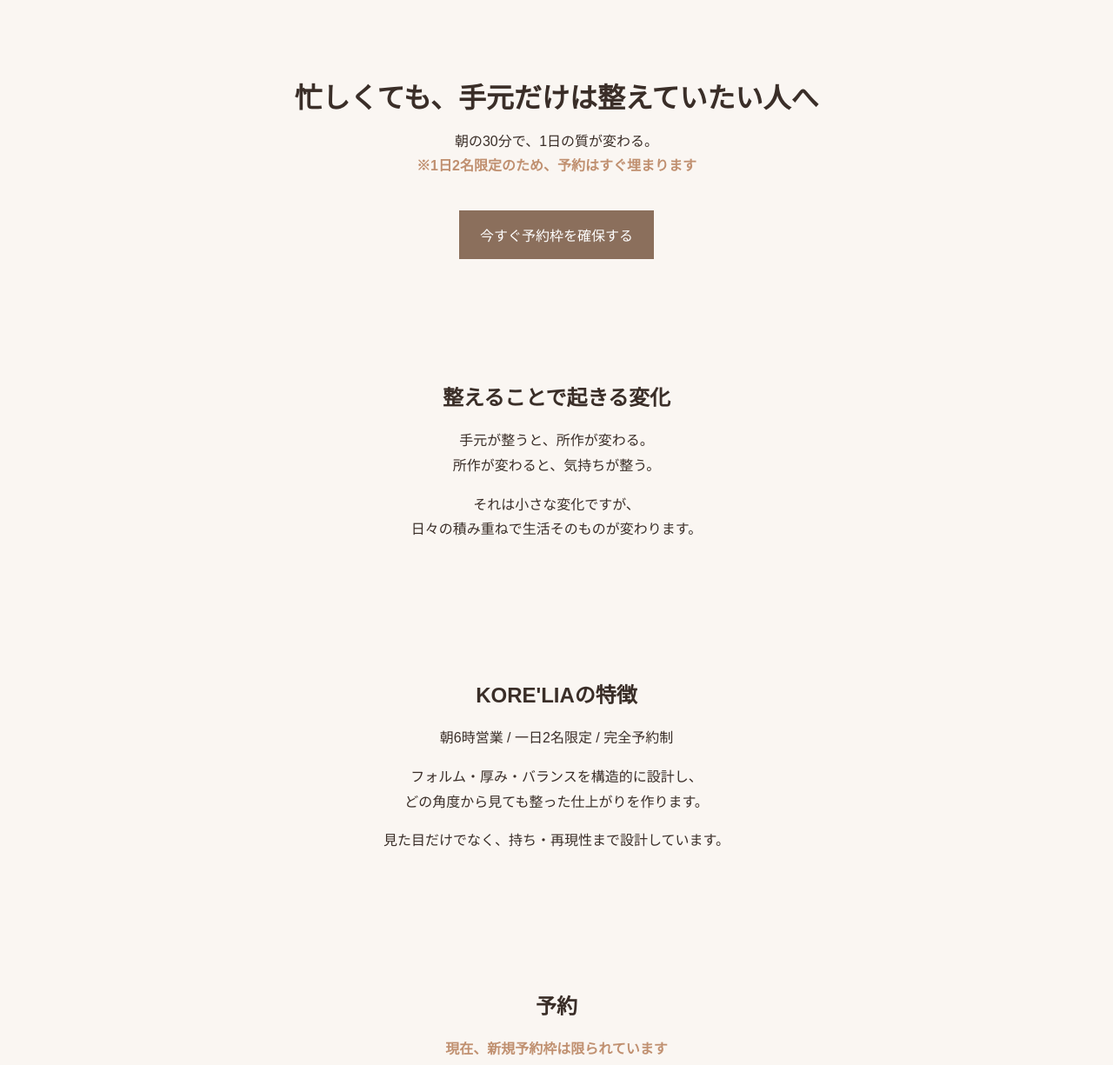
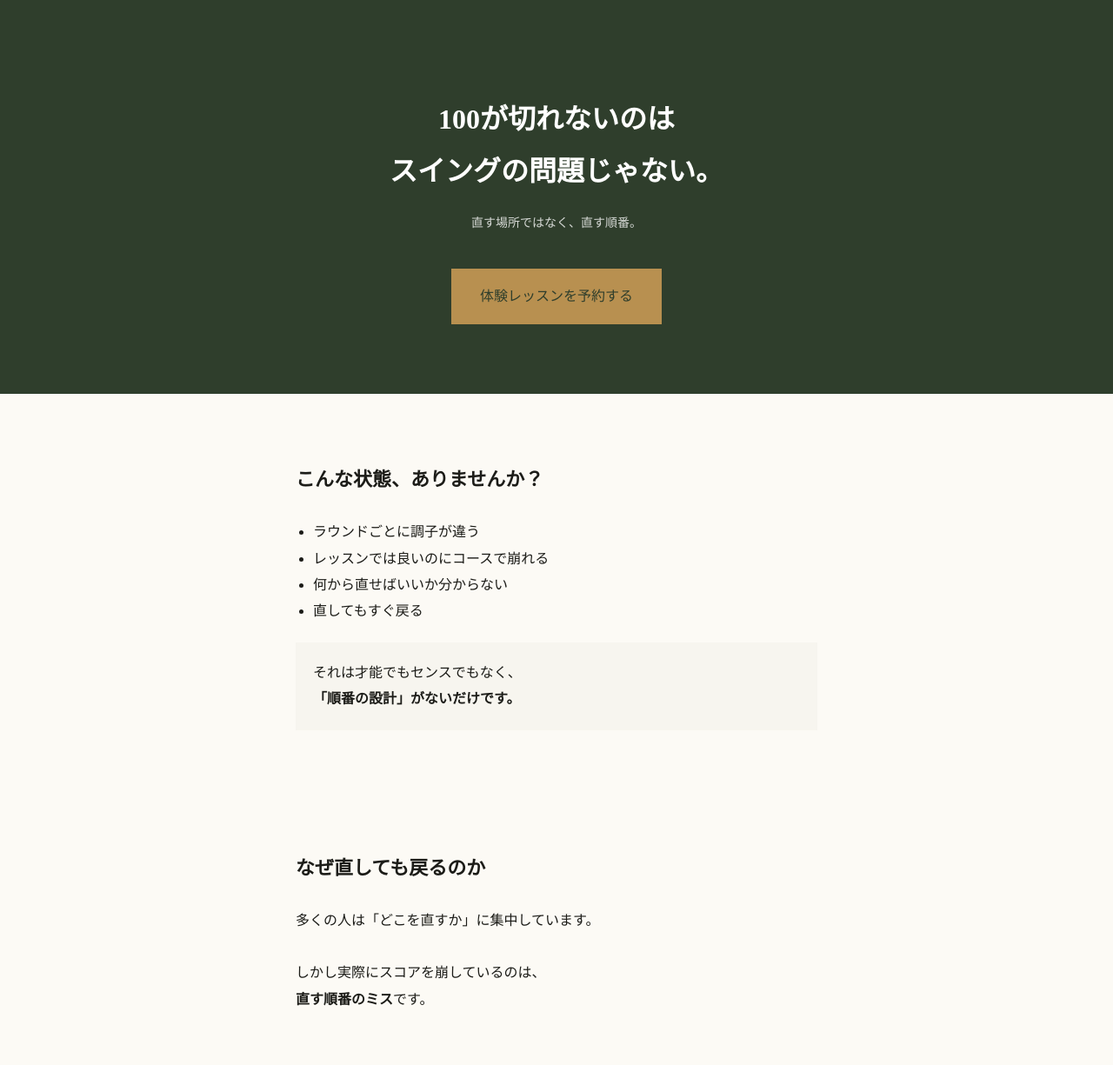
Before and after one commit to korelia44/korelia, a plain HTML site: page test.html in a window 1280 px wide. Shown: the top 1225 px of the page at 87% size. Drawn offline with Linux system fonts and the light colour scheme.

Commit message:
test.html を更新

```diff
--- a/test.html
+++ b/test.html
@@ -3,34 +3,95 @@
 <head>
 <meta charset="UTF-8">
 <meta name="viewport" content="width=device-width, initial-scale=1.0">
-<title>KORE'LIA TEST LP</title>
+<title>GOLFE'LIA｜100切り設計</title>
+
+<link href="https://fonts.googleapis.com/css2?family=Cormorant+Garamond:wght@300;400&family=Noto+Serif+JP:wght@300;400&display=swap" rel="stylesheet">
 
 <style>
-body{
-font-family:sans-serif;
+:root {
+  --ink:#1c1c18;
+  --ink-mid:#3d3d35;
+  --ink-soft:#6a6a5a;
+  --green:#2f3e2c;
+  --gold:#b89050;
+  --cream:#f7f5ef;
+  --white:#fcfaf5;
+}
+
+body {
   margin:0;
-background:#faf6f2;
-color:#3a2e28;
+  font-family:'Noto Serif JP',serif;
+  color:var(--ink);
+  background:var(--white);
+  line-height:1.9;
+}
+
+/* HERO */
+.hero{
+  background:var(--green);
+  color:#fff;
+  padding:80px 24px;
   text-align:center;
 }
 
-section{padding:60px 20px;}
+.hero h1{
+  font-size:32px;
+  margin-bottom:16px;
+}
 
-h1{font-size:32px;margin-bottom:10px;}
-p{line-height:1.8;}
+.hero p{
+  font-size:14px;
+  opacity:.8;
+}
 
-.btn{
+.cta-btn{
   display:inline-block;
-padding:16px 24px;
-background:#8b6f5c;
+  margin-top:24px;
+  padding:16px 32px;
+  border:1px solid var(--gold);
   color:#fff;
   text-decoration:none;
+}
+
+.cta-btn.primary{
+  background:var(--gold);
+  color:#2f3e2c;
+}
+
+/* SECTION */
+.section{
+  max-width:600px;
+  margin:auto;
+  padding:60px 24px;
+}
+
+h2{
+  font-size:22px;
+  margin-bottom:24px;
+}
+
+ul{
+  padding-left:20px;
+}
+
+/* BOX */
+.box{
+  background:var(--cream);
+  padding:20px;
   margin-top:20px;
 }
 
-.highlight{
-color:#c09070;
-font-weight:bold;
+/* CTA */
+.cta{
+  background:var(--green);
+  color:#fff;
+  text-align:center;
+  padding:60px 24px;
+}
+
+.price{
+  font-size:28px;
+  margin:10px 0;
 }
 </style>
 </head>
@@ -38,63 +99,87 @@ font-weight:bold;
 <body>
 
 <!-- HERO -->
-<section>
-<h1>忙しくても、手元だけは整えていたい人へ</h1>
+<section class="hero">
+  <h1>100が切れないのは<br>スイングの問題じゃない。</h1>
+  <p>直す場所ではなく、直す順番。</p>
 
-<p>
-朝の30分で、1日の質が変わる。<br>
-<span class="highlight">※1日2名限定のため、予約はすぐ埋まります</span>
-</p>
-
-<a href="#reservation" class="btn">今すぐ予約枠を確保する</a>
+  <a href="#reserve" class="cta-btn primary">体験レッスンを予約する</a>
 </section>
 
-<!-- CHANGE -->
-<section>
-<h2>整えることで起きる変化</h2>
+<!-- 共感 -->
+<section class="section">
+  <h2>こんな状態、ありませんか？</h2>
+  <ul>
+    <li>ラウンドごとに調子が違う</li>
+    <li>レッスンでは良いのにコースで崩れる</li>
+    <li>何から直せばいいか分からない</li>
+    <li>直してもすぐ戻る</li>
+  </ul>
 
+  <div class="box">
+    それは才能でもセンスでもなく、<br>
+    <strong>「順番の設計」がないだけです。</strong>
+  </div>
+</section>
+
+<!-- 解決 -->
+<section class="section">
+  <h2>なぜ直しても戻るのか</h2>
   <p>
-手元が整うと、所作が変わる。<br>
-所作が変わると、気持ちが整う。
-</p>
-
-<p>
-それは小さな変化ですが、<br>
-日々の積み重ねで生活そのものが変わります。
+    多くの人は「どこを直すか」に集中しています。<br><br>
+    しかし実際にスコアを崩しているのは、<br>
+    <strong>直す順番のミス</strong>です。
   </p>
 </section>
 
-<!-- VALUE -->
-<section>
-<h2>KORE'LIAの特徴</h2>
+<!-- メソッド -->
+<section class="section">
+  <h2>GOLFE'LIAの設計</h2>
 
-<p>
-朝6時営業 / 一日2名限定 / 完全予約制
-</p>
+  <ul>
+    <li>スイングは1テーマだけ</li>
+    <li>ドリルは最大3つ</li>
+    <li>再現できる状態まで落とし込む</li>
+  </ul>
 
-<p>
-フォルム・厚み・バランスを構造的に設計し、<br>
-どの角度から見ても整った仕上がりを作ります。
-</p>
-
-<p>
-見た目だけでなく、持ち・再現性まで設計しています。
-</p>
+  <div class="box">
+    原因を観測 → 順番を設計 → 再現する
+  </div>
 </section>
 
-<!-- CTA -->
-<section id="reservation">
-<h2>予約</h2>
+<!-- ベネフィット -->
+<section class="section">
+  <h2>このレッスンで得られること</h2>
 
-<p class="highlight">
-現在、新規予約枠は限られています
-</p>
+  <ul>
+    <li>自分の崩れる原因が明確になる</li>
+    <li>直す順番が決まる</li>
+    <li>次のラウンドで再現できる</li>
+  </ul>
+</section>
 
-<p>
-朝6:00 / 8:00 のみ
-</p>
+<!-- 価格 -->
+<section class="section" id="reserve">
+  <h2>体験レッスン</h2>
 
-<a href="https://lin.ee/yaQCTgP" class="btn">LINEで予約する</a>
+  <div class="box">
+    <p>90分マンツーマン</p>
+    <div class="price">¥15,000</div>
+    <p>東京都渋谷区（詳細は予約後）</p>
+  </div>
+
+  <a href="mailto:golfelia44@gmail.com" class="cta-btn primary">
+    今すぐ予約する
+  </a>
+</section>
+
+<!-- クロージング -->
+<section class="cta">
+  <h2>次のラウンドで変わるかどうかは、<br>「順番」で決まります。</h2>
+
+  <a href="mailto:golfelia44@gmail.com" class="cta-btn primary">
+    体験レッスンを予約する
+  </a>
 </section>
 
 </body>
```
Lines whose indentation alone changed are shown as unchanged.
